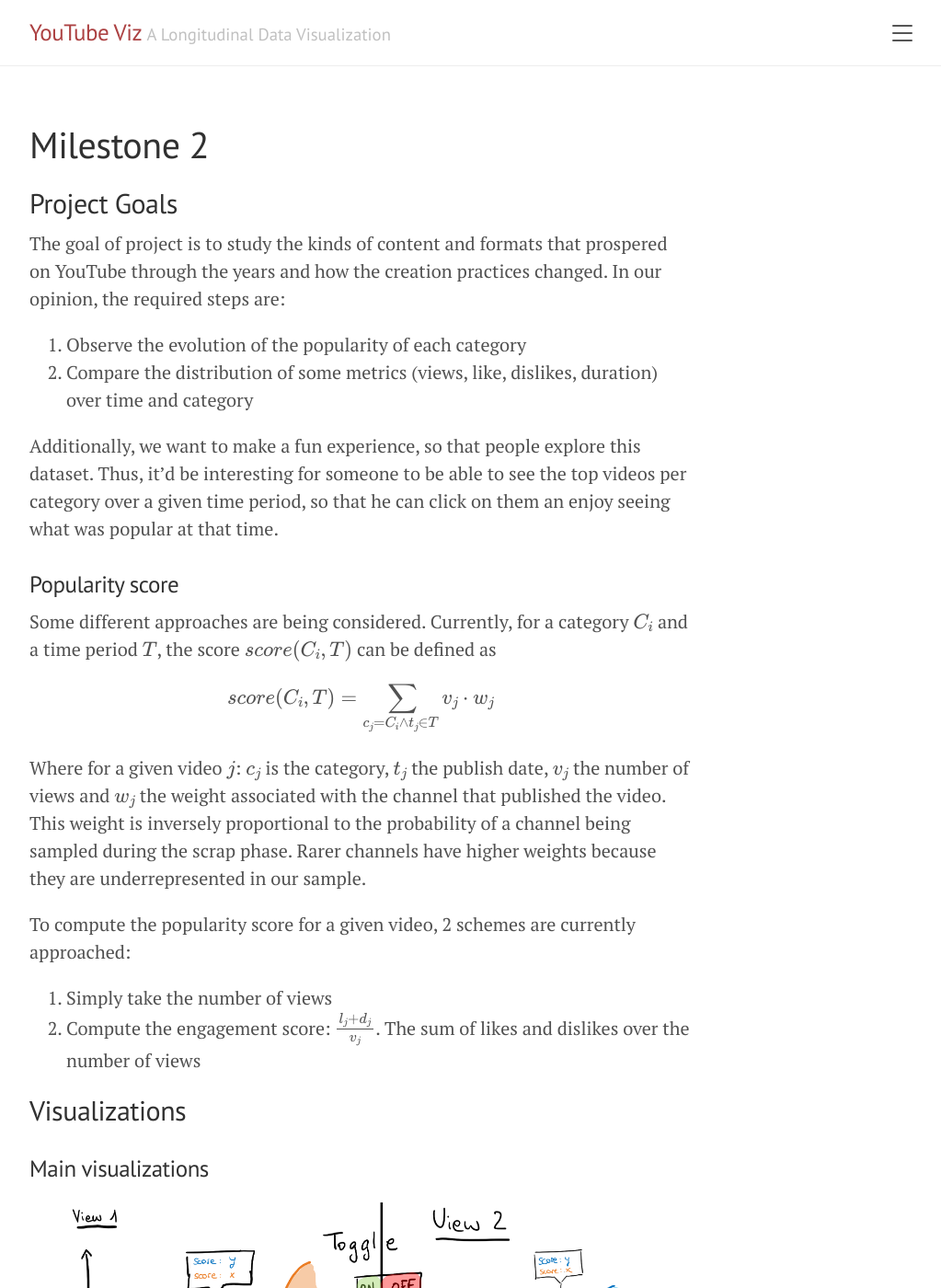
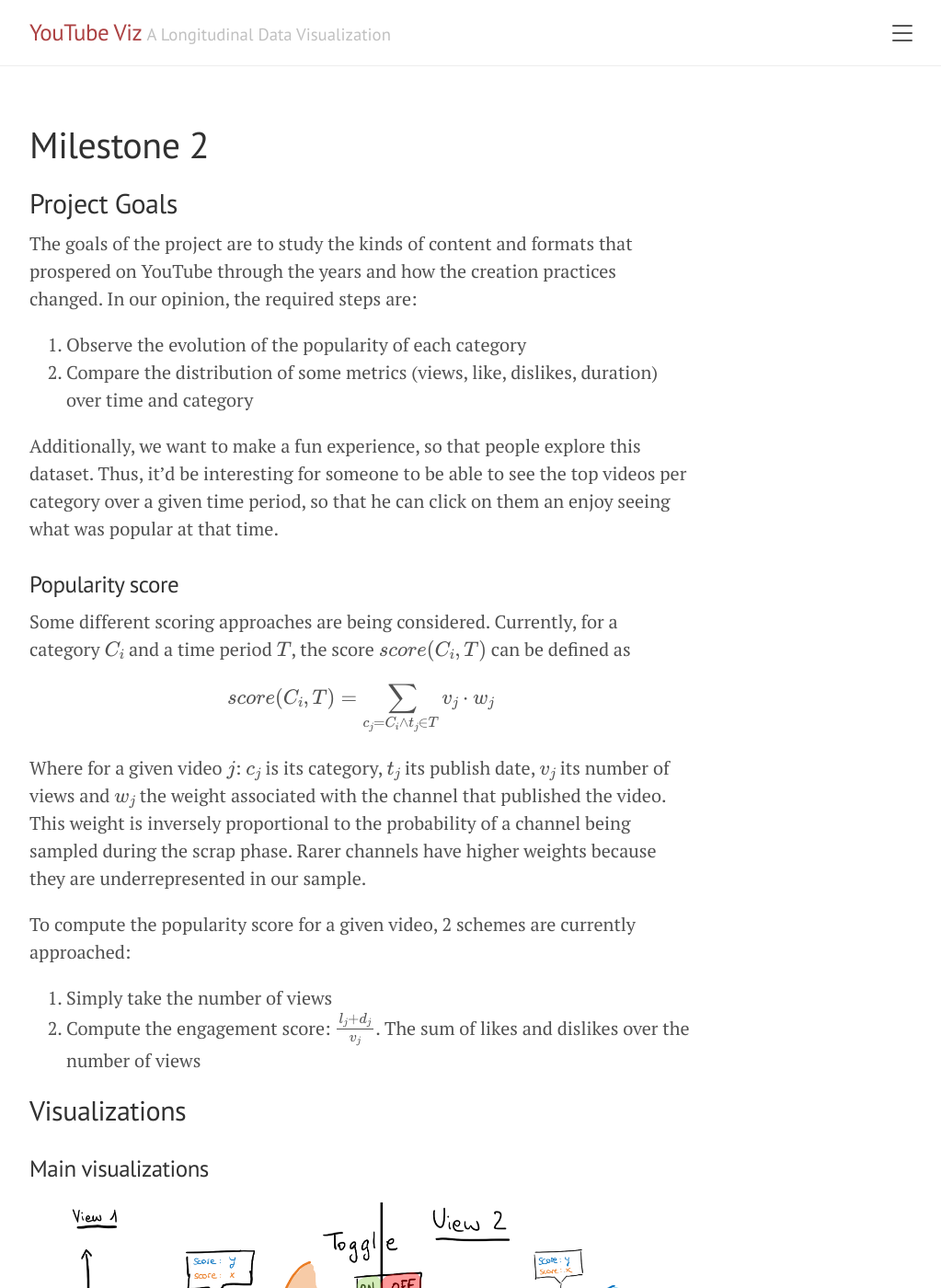
Before and after one commit to tvaucher/youtube-viz, a Jekyll site: the page built from milestone2.md, in a window 1280 px wide and 1400 px high. Shown: the whole window at 92% size, without its empty margins (248-1271 px from the left). Built offline with Jekyll 4.4.1, drawn with Linux system fonts in a browser that asks for light colours.

Commit message:
Fix typo

```diff
--- a/milestone2.md
+++ b/milestone2.md
@@ -7,7 +7,7 @@ use_math: true
 
 ## Project Goals
 
-The goal of project is to study the kinds of content and formats that prospered on YouTube through the years and how the creation practices changed.
+The goals of the project are to study the kinds of content and formats that prospered on YouTube through the years and how the creation practices changed.
 In our opinion, the required steps are:
 
 1. Observe the evolution of the popularity of each category
@@ -17,9 +17,9 @@ Additionally, we want to make a fun experience, so that people explore this data
 
 ### Popularity score
 
-Some different approaches are being considered. Currently, for a category \\(C_i\\) and a time period \\(T\\), the score \\(score(C_i, T)\\) can be defined as
+Some different scoring approaches are being considered. Currently, for a category \\(C_i\\) and a time period \\(T\\), the score \\(score(C_i, T)\\) can be defined as
 \\[score(C_i, T) = \sum_{c_j = C_i \wedge t_j \in T} v_j \cdot w_j \\]
-Where for a given video \\(j\\): \\(c_j\\) is the category, \\(t_j\\) the publish date, \\(v_j\\) the number of views and \\(w_j\\) the weight associated with the channel that published the video. This weight is inversely proportional to the probability of a channel being sampled during the scrap phase. Rarer channels have higher weights because they are underrepresented in our sample.
+Where for a given video \\(j\\): \\(c_j\\) is its category, \\(t_j\\) its publish date, \\(v_j\\) its number of views and \\(w_j\\) the weight associated with the channel that published the video. This weight is inversely proportional to the probability of a channel being sampled during the scrap phase. Rarer channels have higher weights because they are underrepresented in our sample.
 
 To compute the popularity score for a given video, 2 schemes are currently approached:
 
```
